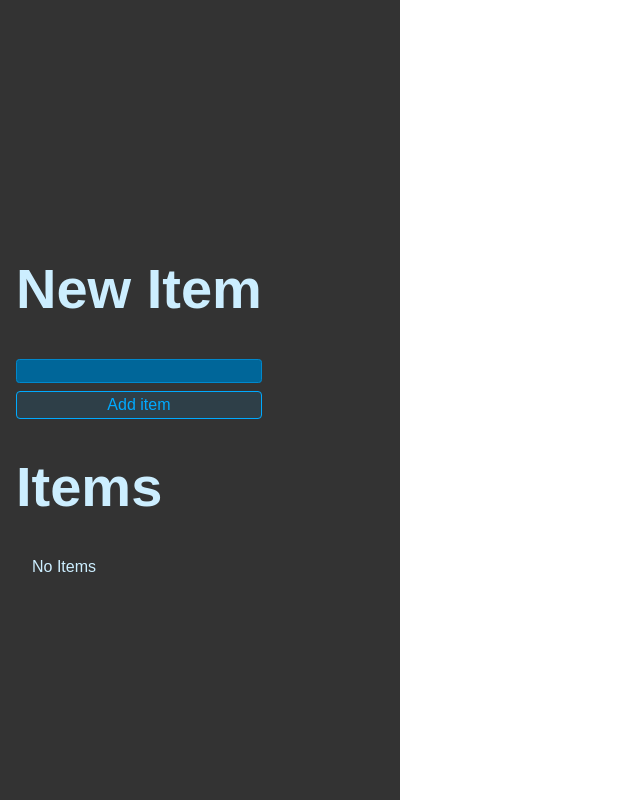
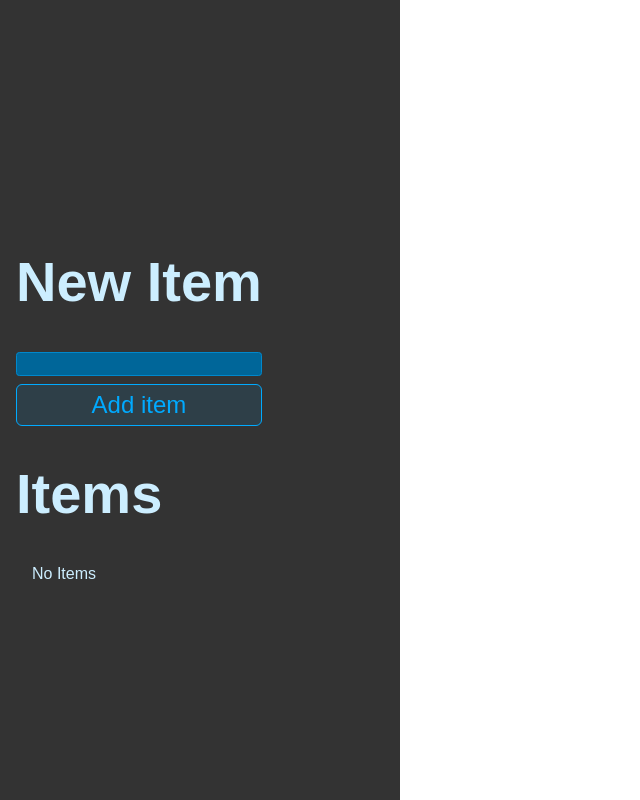
Before and after one commit to danielclf6230/happybirthday, a React (Vite) app: page / in a window 1280 px wide. Shown: the whole page, without its empty margins (0-640 px from the left). Built offline with nearby package versions, Linux system fonts and the light colour scheme.

Commit message:
css update

```diff
--- a/src/index.css
+++ b/src/index.css
@@ -39,7 +39,7 @@ button {
   border-radius: 8px;
   border: 1px solid transparent;
   padding: 0.6em 1.2em;
-  font-size: 1em;
+  font-size: 1.5em;
   font-weight: 500;
   font-family: inherit;
   background-color: #1a1a1a;
```
